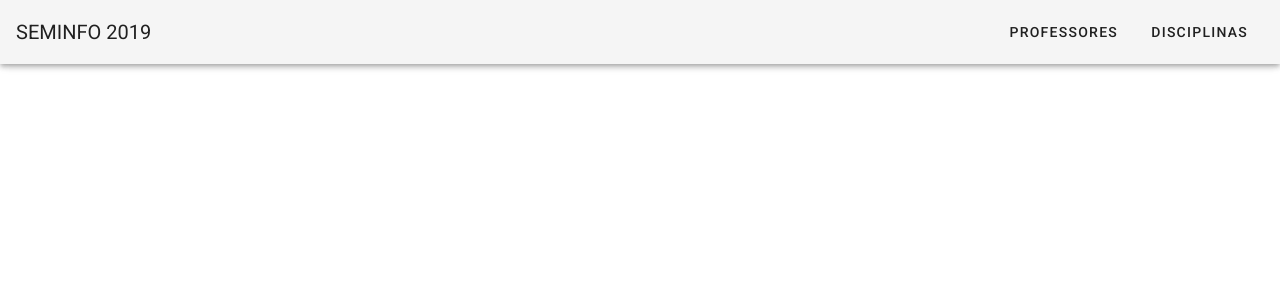
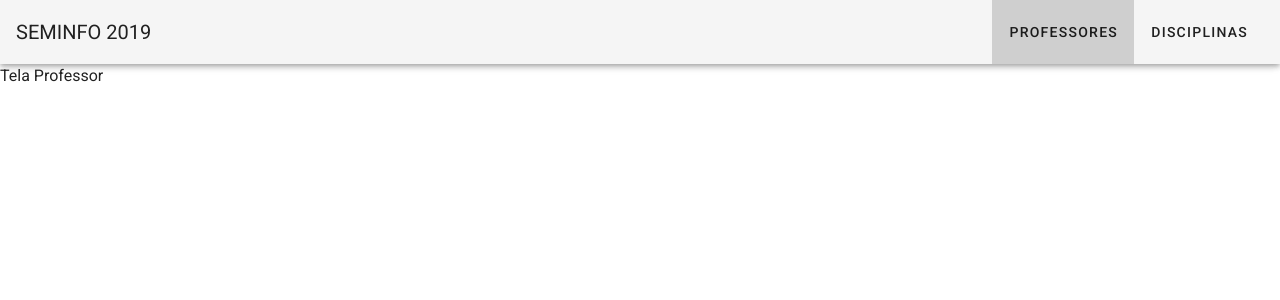
Before and after one commit to sandrohaiden/vue-crud-seminfo-2019, a Vue app: page /professores in a window 1280 px wide. Shown: the top 300 px of the page. Built offline with nearby package versions, Linux system fonts and the light colour scheme.

Commit message:
Iniciando com Rotas
Após criarmos dois novos componentes, iremos acessá-los através de rotas.

```diff
--- a/src/App.vue
+++ b/src/App.vue
@@ -1,6 +1,9 @@
 <template>
   <v-app>
     <navbar/>
+    <v-content>
+      <router-view></router-view>
+    </v-content>
   </v-app>
 </template>
 
--- a/src/components/Navbar.vue
+++ b/src/components/Navbar.vue
@@ -5,8 +5,8 @@
     <div class="flex-grow-1"></div>
 
     <v-toolbar-items>
-      <v-btn text>PROFESSORES</v-btn>
-      <v-btn text>DISCIPLINAS</v-btn>
+      <v-btn text to="/professores">PROFESSORES</v-btn>
+      <v-btn text to="/disciplinas">DISCIPLINAS</v-btn>
     </v-toolbar-items>
   </v-app-bar>
 </template>
--- a/src/router.js
+++ b/src/router.js
@@ -1,6 +1,5 @@
 import Vue from 'vue'
 import Router from 'vue-router'
-import Home from './views/Home.vue'
 
 Vue.use(Router)
 
@@ -9,17 +8,14 @@ export default new Router({
   base: process.env.BASE_URL,
   routes: [
     {
-      path: '/',
-      name: 'home',
-      component: Home
+      path: '/disciplinas',
+      name: 'disciplinas',
+      component: () => import('./views/Disciplinas.vue')
     },
     {
-      path: '/about',
-      name: 'about',
-      // route level code-splitting
-      // this generates a separate chunk (about.[hash].js) for this route
-      // which is lazy-loaded when the route is visited.
-      component: () => import(/* webpackChunkName: "about" */ './views/About.vue')
+      path: '/professores',
+      name: 'professores',
+      component: () => import('./views/Professores.vue')
     }
   ]
 })
--- a/src/views/About.vue
+++ /dev/null
@@ -1,5 +0,0 @@
-<template>
-  <div class="about">
-    <h1>This is an about page</h1>
-  </div>
-</template>
--- /dev/null
+++ b/src/views/Disciplinas.vue
@@ -0,0 +1,11 @@
+<template>
+    <div>
+        Tela Disciplina
+    </div>
+</template>
+
+<script>
+export default {
+
+}
+</script>
--- a/src/views/Home.vue
+++ /dev/null
@@ -1,13 +0,0 @@
-<template>
-  <HelloWorld />
-</template>
-
-<script>
-import HelloWorld from '../components/HelloWorld';
-
-export default {
-  components: {
-    HelloWorld,
-  },
-};
-</script>
--- /dev/null
+++ b/src/views/Professores.vue
@@ -0,0 +1,11 @@
+<template>
+    <div>
+        Tela Professor
+    </div>
+</template>
+
+<script>
+export default {
+
+}
+</script>
```
